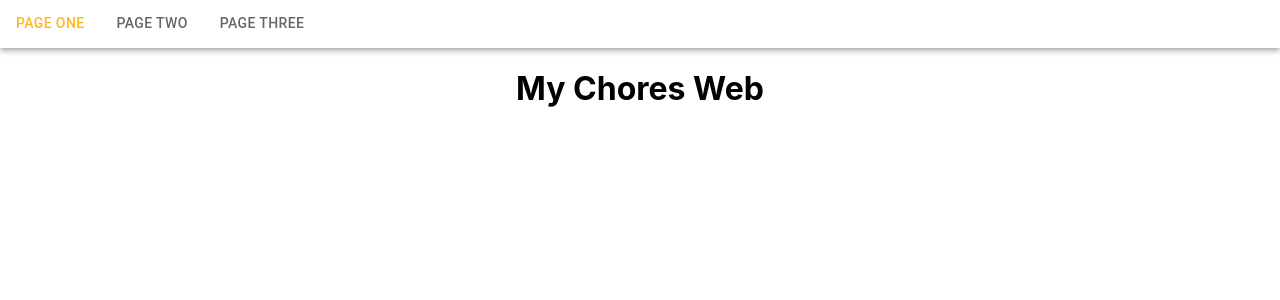
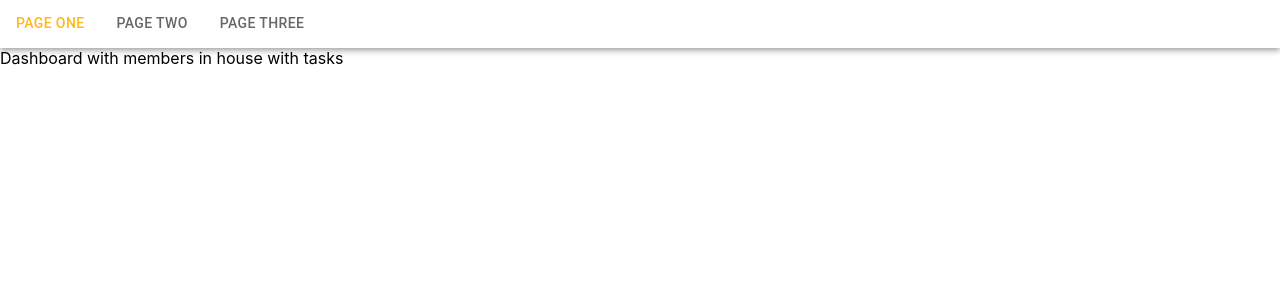
Before and after one commit to henrytranvn93/myChores-web, a React (Create React App) app in the folder client/: page / in a window 1280 px wide. Shown: the top 300 px of the page. Built offline with nearby package versions, Linux system fonts and the light colour scheme.

Commit message:
adding some context about dashboard

```diff
--- a/client/src/App.tsx
+++ b/client/src/App.tsx
@@ -1,5 +1,6 @@
 import React from 'react';
 import Navheader from './components/Navheader/Navheader';
+import Dashboard from './components/Dashboard/Dashboard';
 
 import { ThemeProvider, createTheme } from "@mui/material";
 
@@ -18,7 +19,7 @@ function App() {
   return (
     <ThemeProvider theme={theme}>
       <Navheader/>
-      <h1 style={{display: "flex", justifyContent: "center"}}>My Chores Web</h1>
+      <Dashboard/>
     </ThemeProvider>
   );
 }
--- a/client/src/components/Dashboard/Dashboard.tsx
+++ b/client/src/components/Dashboard/Dashboard.tsx
@@ -4,6 +4,6 @@ type Props = {}
 
 export default function Dashboard({}: Props) {
   return (
-    <div>Dashboard</div>
+    <div>Dashboard with members in house with tasks</div>
   )
 }
```
